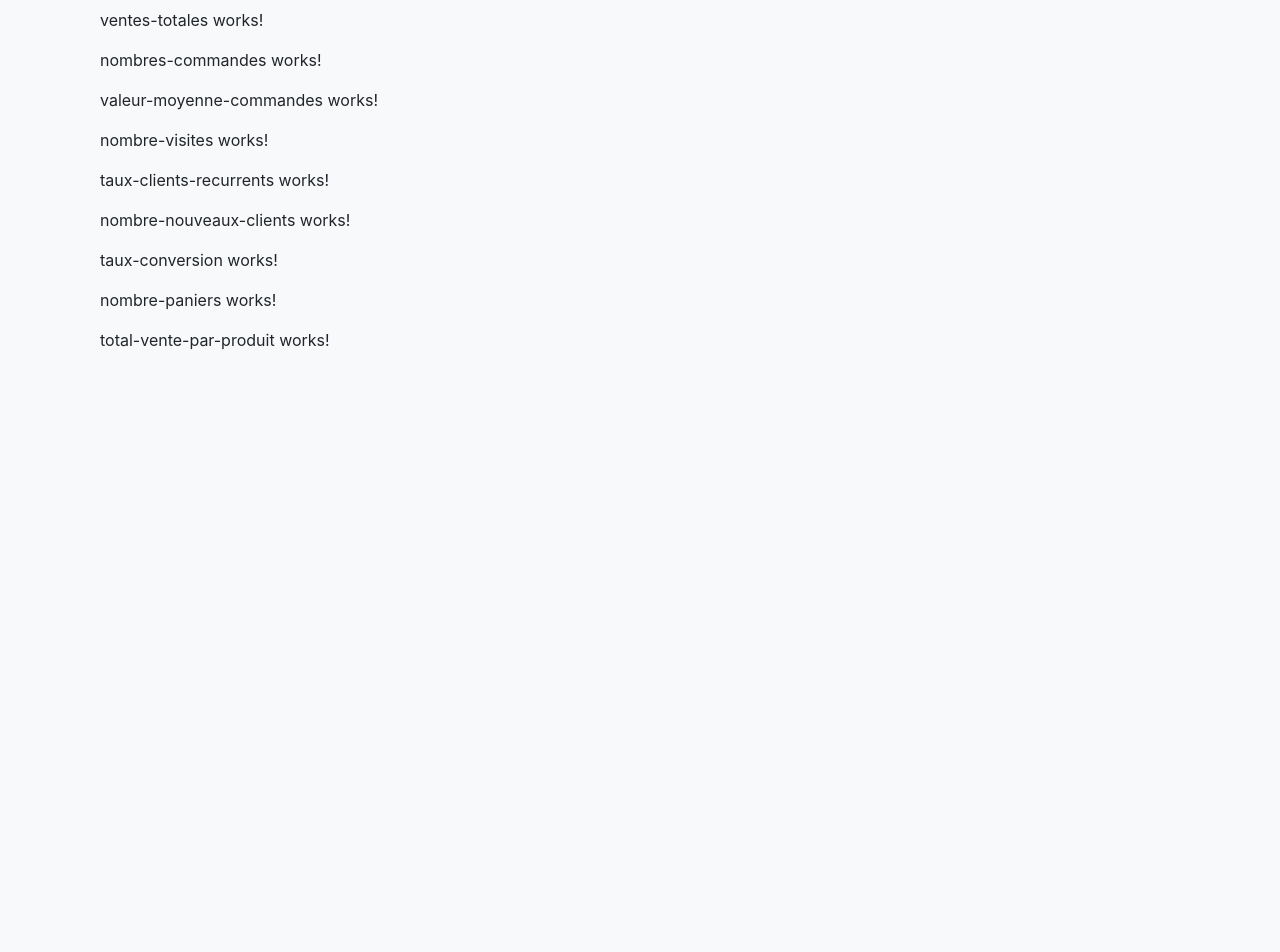
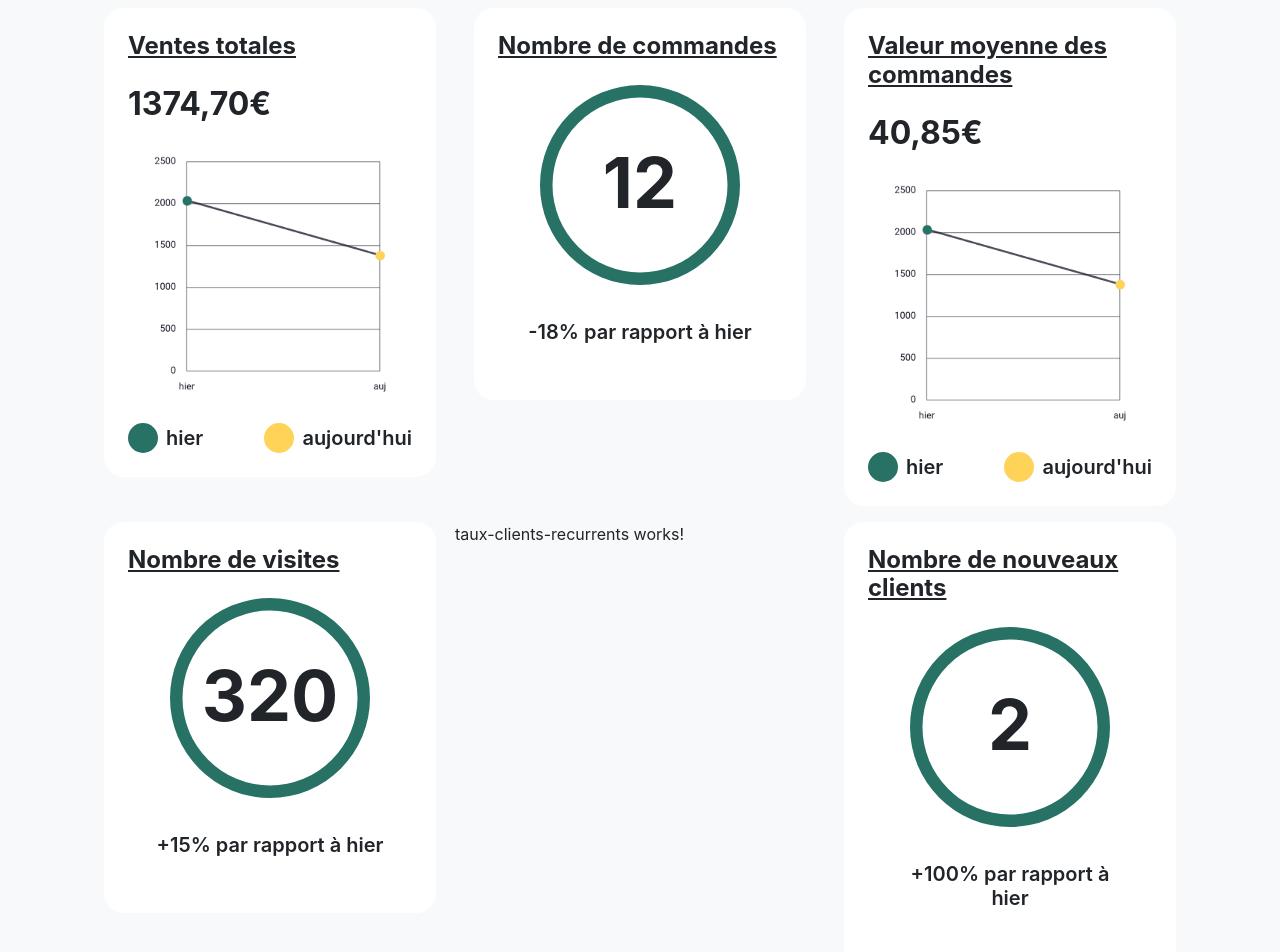
Before and after one commit to malaballery/testDashboard, an Angular app: page / in a window 1280 px wide. Shown: the part 220-1172 px from the top of the page. Before the commit the page ends 800 px from the top, so only its background shows below. Built offline with nearby package versions, Linux system fonts and the light colour scheme.

Commit message:
personnalisation graphs

```diff
--- a/src/app/home-page/home-page.component.html
+++ b/src/app/home-page/home-page.component.html
@@ -9,6 +9,7 @@
               </svg>
         </div>
     </div>
+    <div class="row row-cols-3">
         <app-ventes-totales></app-ventes-totales>
         <app-nombres-commandes></app-nombres-commandes>
         <app-valeur-moyenne-commandes></app-valeur-moyenne-commandes>
@@ -19,3 +20,4 @@
         <app-nombre-paniers></app-nombre-paniers>
         <app-total-vente-par-produit></app-total-vente-par-produit>
     </div>
+</div>
--- a/src/app/nombre-nouveaux-clients/nombre-nouveaux-clients.component.html
+++ b/src/app/nombre-nouveaux-clients/nombre-nouveaux-clients.component.html
@@ -1 +1,14 @@
-<p>nombre-nouveaux-clients works!</p>
+<div class="col">
+    <div class="p-rounded-20 bg-white mx-1 mb-3 p-4">
+        <div>
+            <p class="h4 font-weight-bold mb-4"><u>Nombre de nouveaux clients</u></p>
+        </div>
+        <div class="d-flex flex-column align-items-center m-4 text-center">
+            <svg xmlns="http://www.w3.org/2000/svg" width="200" height="200" fill="#287265" class="bi bi-circle" viewBox="0 0 16 16">
+                <path d="M8 15A7 7 0 1 1 8 1a7 7 0 0 1 0 14zm0 1A8 8 0 1 0 8 0a8 8 0 0 0 0 16z"/>
+            </svg>
+            <span class="font-weight-bold position-relative m-0 p-text-graph">2</span>
+            <p class="h5 p-mt-70 p-fw-600 ">+100% par rapport à hier</p>
+        </div>
+    </div>
+</div>
--- a/src/app/nombre-paniers/nombre-paniers.component.html
+++ b/src/app/nombre-paniers/nombre-paniers.component.html
@@ -1 +1,14 @@
-<p>nombre-paniers works!</p>
+<div class="col">
+    <div class="p-rounded-20 bg-white mx-1 mb-3 p-4">
+        <div>
+            <p class="h4 font-weight-bold mb-4"><u>Nombre de paniers</u></p>
+        </div>
+        <div class="d-flex flex-column align-items-center m-4 text-center">
+            <svg xmlns="http://www.w3.org/2000/svg" width="200" height="200" fill="#287265" class="bi bi-circle" viewBox="0 0 16 16">
+                <path d="M8 15A7 7 0 1 1 8 1a7 7 0 0 1 0 14zm0 1A8 8 0 1 0 8 0a8 8 0 0 0 0 16z"/>
+            </svg>
+            <span class="font-weight-bold position-relative m-0 p-text-graph">16</span>
+            <p class="h5 p-mt-70 p-fw-600 ">+20% par rapport à hier</p>
+        </div>
+    </div>
+</div>
--- a/src/app/nombre-visites/nombre-visites.component.html
+++ b/src/app/nombre-visites/nombre-visites.component.html
@@ -1 +1,14 @@
-<p>nombre-visites works!</p>
+<div class="col">
+    <div class="p-rounded-20 bg-white mx-1 mb-3 p-4">
+        <div>
+            <p class="h4 font-weight-bold mb-4"><u>Nombre de visites</u></p>
+        </div>
+        <div class="d-flex flex-column align-items-center m-4 text-center">
+            <svg xmlns="http://www.w3.org/2000/svg" width="200" height="200" fill="#287265" class="bi bi-circle" viewBox="0 0 16 16">
+                <path d="M8 15A7 7 0 1 1 8 1a7 7 0 0 1 0 14zm0 1A8 8 0 1 0 8 0a8 8 0 0 0 0 16z"/>
+            </svg>
+            <span class="font-weight-bold position-relative m-0 p-text-graph">320</span>
+            <p class="h5 p-mt-70 p-fw-600 ">+15% par rapport à hier</p>
+        </div>
+    </div>
+</div>
--- a/src/app/nombres-commandes/nombres-commandes.component.html
+++ b/src/app/nombres-commandes/nombres-commandes.component.html
@@ -1 +1,14 @@
-<p>nombres-commandes works!</p>
+<div class="col">
+    <div class="p-rounded-20 bg-white mx-1 mb-3 p-4">
+        <div>
+            <p class="h4 font-weight-bold mb-4"><u>Nombre de commandes</u></p>
+        </div>
+        <div class="d-flex flex-column align-items-center m-4 text-center">
+            <svg xmlns="http://www.w3.org/2000/svg" width="200" height="200" fill="#287265" class="bi bi-circle" viewBox="0 0 16 16">
+                <path d="M8 15A7 7 0 1 1 8 1a7 7 0 0 1 0 14zm0 1A8 8 0 1 0 8 0a8 8 0 0 0 0 16z"/>
+            </svg>
+            <span class="font-weight-bold position-relative m-0 p-text-graph">12</span>
+            <p class="h5 p-mt-70 p-fw-600 ">-18% par rapport à hier</p>
+        </div>
+    </div>
+</div>
--- a/src/app/valeur-moyenne-commandes/valeur-moyenne-commandes.component.html
+++ b/src/app/valeur-moyenne-commandes/valeur-moyenne-commandes.component.html
@@ -1 +1,25 @@
-<p>valeur-moyenne-commandes works!</p>
+<div class="col">
+    <div class="p-rounded-20 bg-white mx-1 mb-3 p-4">
+        <div>
+            <p class="h4 font-weight-bold mb-4"><u>Valeur moyenne des commandes</u></p>
+            <p class="h2 font-weight-bold">40,85€</p>
+        </div>
+        <div class="m-4">
+            <img src="./assets/img/graph1.png" alt="graphique valeur moyenne des commandes" class="img-fluid">
+        </div>
+        <div class="d-flex justify-content-between">
+            <div class="d-flex align-items-center">
+                <svg xmlns="http://www.w3.org/2000/svg" width="30" height="30" fill="#287265" class="bi bi-circle-fill mr-2" viewBox="0 0 16 16">
+                    <circle cx="8" cy="8" r="8"/>
+                </svg>
+                <p class="h5 m-0 p-fw-600">hier</p>
+            </div>
+            <div class="d-flex align-items-center">
+                <svg xmlns="http://www.w3.org/2000/svg" width="30" height="30" fill="#fed358" class="bi bi-circle-fill mr-2" viewBox="0 0 16 16">
+                    <circle cx="8" cy="8" r="8"/>
+                </svg>
+                <p class="h5 m-0 p-fw-600">aujourd'hui</p>
+            </div>
+        </div>
+    </div>
+</div>
--- a/src/app/ventes-totales/ventes-totales.component.html
+++ b/src/app/ventes-totales/ventes-totales.component.html
@@ -1 +1,25 @@
-<p>ventes-totales works!</p>
+<div class="col">
+    <div class="p-rounded-20 bg-white mx-1 mb-3 p-4">
+        <div>
+            <p class="h4 font-weight-bold mb-4"><u>Ventes totales</u></p>
+            <p class="h2 font-weight-bold">1374,70€</p>
+        </div>
+        <div class="m-4">
+            <img src="./assets/img/graph1.png" alt="graphique ventes totales" class="img-fluid">
+        </div>
+        <div class="d-flex justify-content-between">
+            <div class="d-flex align-items-center">
+                <svg xmlns="http://www.w3.org/2000/svg" width="30" height="30" fill="#287265" class="bi bi-circle-fill mr-2" viewBox="0 0 16 16">
+                    <circle cx="8" cy="8" r="8"/>
+                </svg>
+                <p class="h5 m-0 p-fw-600">hier</p>
+            </div>
+            <div class="d-flex align-items-center">
+                <svg xmlns="http://www.w3.org/2000/svg" width="30" height="30" fill="#fed358" class="bi bi-circle-fill mr-2" viewBox="0 0 16 16">
+                    <circle cx="8" cy="8" r="8"/>
+                </svg>
+                <p class="h5 m-0 p-fw-600">aujourd'hui</p>
+            </div>
+        </div>
+    </div>
+</div>
--- a/src/styles.css
+++ b/src/styles.css
@@ -2,6 +2,21 @@ body {
     background-color: #f8f9fa !important;
 }
 
+.p-text-graph {
+    top: -155px;
+    font-size: 70px;
+}
+.p-rounded-20 {
+    border-radius: 20px;
+}
 .p-rounded-30 {
     border-radius: 30px;
 }
+
+.p-mt-70 {
+    margin-top: -70px;
+}
+
+.p-fw-600 {
+    font-weight: 600 !important;
+}
```
Also changed, not shown: src/assets/img/graph1.png (added). Lines whose indentation alone changed are shown as unchanged.
